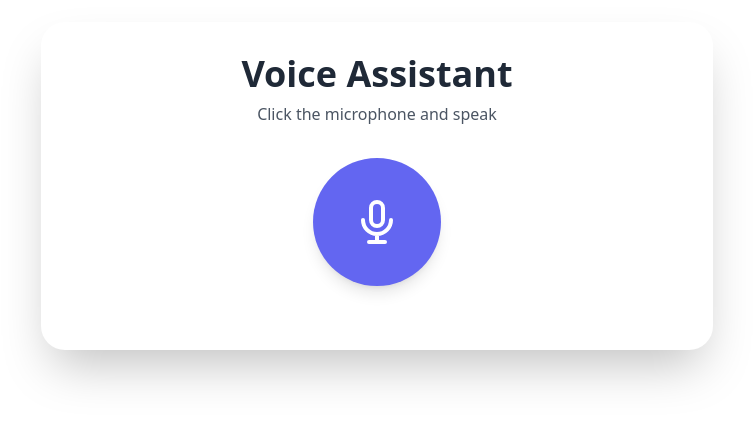
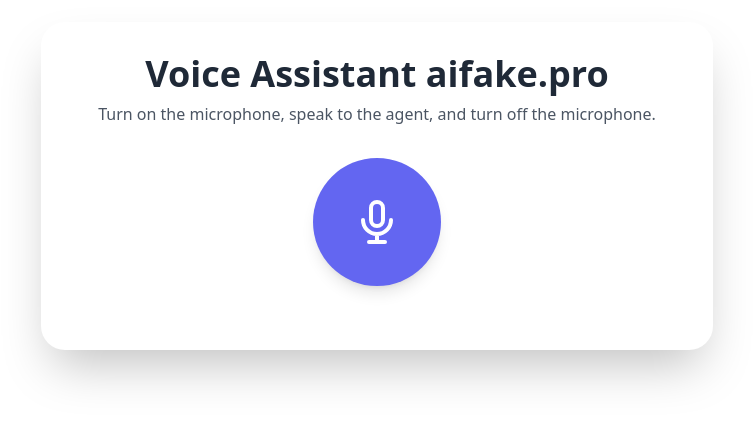
Before and after one commit to aifakepro/my-pipecat-bot, a plain HTML site: page index.html in a window 1280 px wide. Shown: the part 214-636 px from the top of the page, without its empty margins (263-1016 px from the left). Drawn offline with nearby package versions, Linux system fonts and the light colour scheme.

Commit message:
Update index.html

```diff
--- a/index.html
+++ b/index.html
@@ -10,8 +10,8 @@
     <div class="flex items-center justify-center min-h-screen p-4">
         <div class="bg-white rounded-3xl shadow-2xl p-8 max-w-2xl w-full">
             <div class="text-center mb-8">
-                <h1 class="text-4xl font-bold text-gray-800 mb-2">Voice Assistant</h1>
-                <p class="text-gray-600">Click the microphone and speak</p>
+                <h1 class="text-4xl font-bold text-gray-800 mb-2">Voice Assistant aifake.pro</h1>
+                <p class="text-gray-600">Turn on the microphone, speak to the agent, and turn off the microphone.</p>
             </div>
 
             <div class="flex justify-center mb-8">
```
